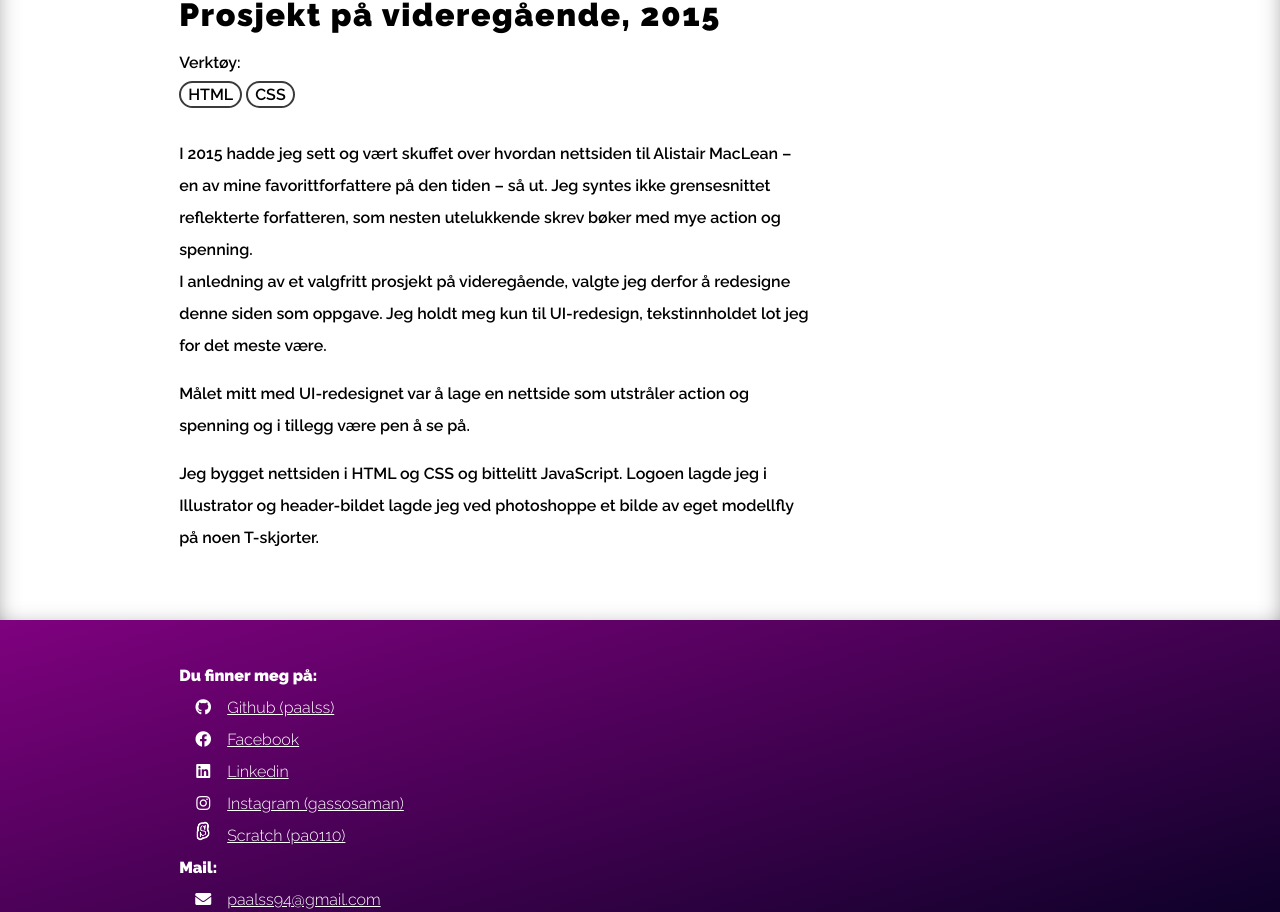
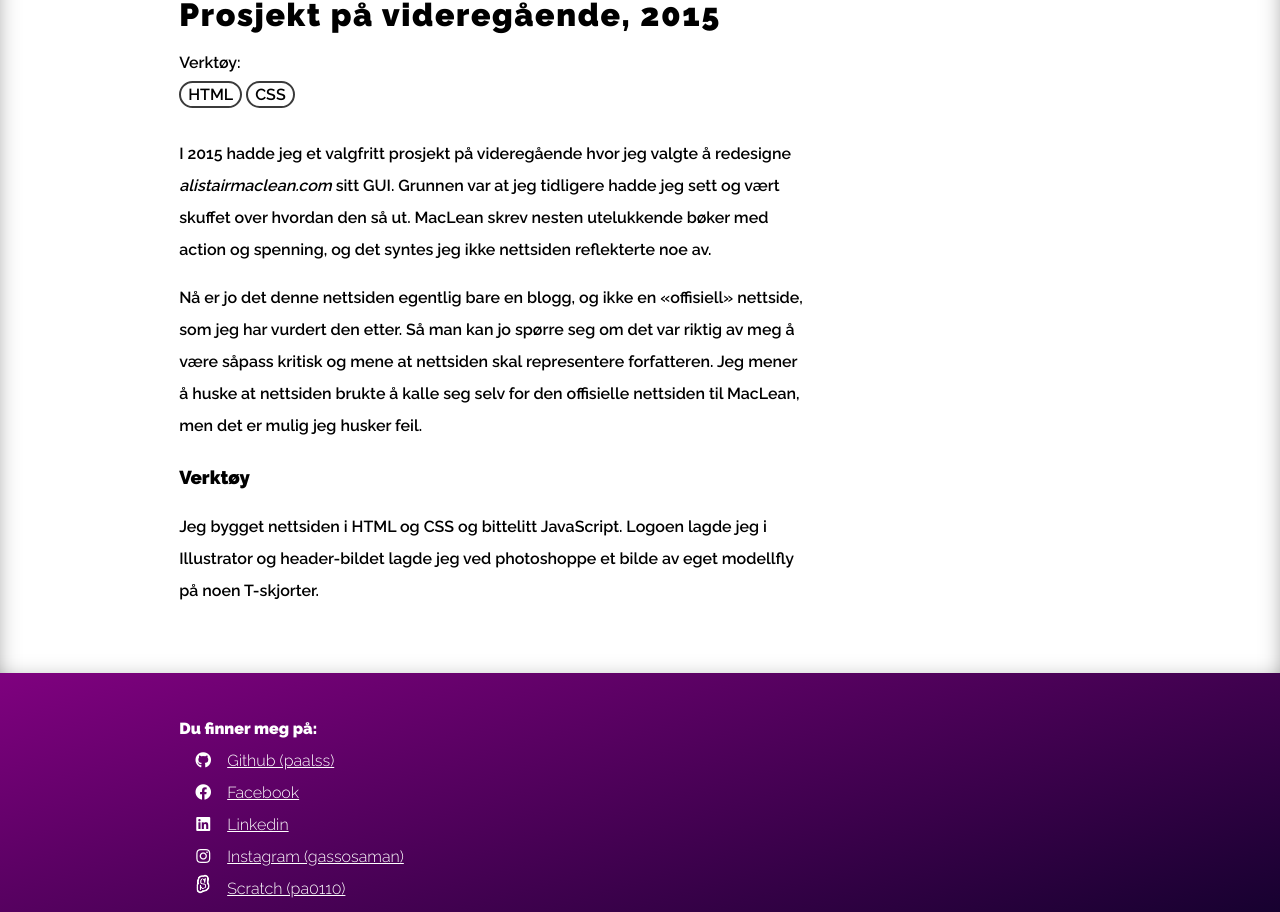
Before and after one commit to paalss/portfolio, a React (Create React App) app: page /portfolio/webwork/maclean in a window 1280 px wide. Shown: the part 796-1708 px from the top of the page. Built offline with nearby package versions, Linux system fonts and the light colour scheme.

Commit message:
oppdaterte maclean beskrivelse

```diff
--- a/src/pages/Maclean.js
+++ b/src/pages/Maclean.js
@@ -30,18 +30,22 @@ function Maclean() {
         </span>
       </h2>
       <p>
-        I 2015 hadde jeg sett og vært skuffet over hvordan nettsiden til
-        Alistair MacLean – en av mine favorittforfattere på den tiden – så ut.
-        Jeg syntes ikke grensesnittet reflekterte forfatteren, som nesten
-        utelukkende skrev bøker med mye action og spenning.
-        <br />I anledning av et valgfritt prosjekt på videregående, valgte jeg
-        derfor å redesigne denne siden som oppgave. Jeg holdt meg kun til
-        UI-redesign, tekstinnholdet lot jeg for det meste være.
+        I 2015 hadde jeg et valgfritt prosjekt på videregående hvor jeg valgte å
+        redesigne <i>alistairmaclean.com</i> sitt GUI. Grunnen var at jeg
+        tidligere hadde jeg sett og vært skuffet over hvordan den så ut. MacLean
+        skrev nesten utelukkende bøker med action og spenning, og det syntes jeg
+        ikke nettsiden reflekterte noe av.
       </p>
       <p>
-        Målet mitt med UI-redesignet var å lage en nettside som utstråler
-        action og spenning og i tillegg være pen å se på.
+        Nå er jo det denne nettsiden egentlig bare en blogg, og ikke en
+        «offisiell» nettside, som jeg har vurdert den etter. Så man kan jo
+        spørre seg om det var riktig av meg å være såpass kritisk og mene at
+        nettsiden skal representere forfatteren. Jeg mener å huske at nettsiden
+        brukte å kalle seg selv for den offisielle nettsiden til MacLean, men
+        det er mulig jeg husker feil.
       </p>
+
+      <h3>Verktøy</h3>
       <p>
         Jeg bygget nettsiden i HTML og CSS og bittelitt JavaScript. Logoen lagde
         jeg i Illustrator og header-bildet lagde jeg ved photoshoppe et bilde av
```
